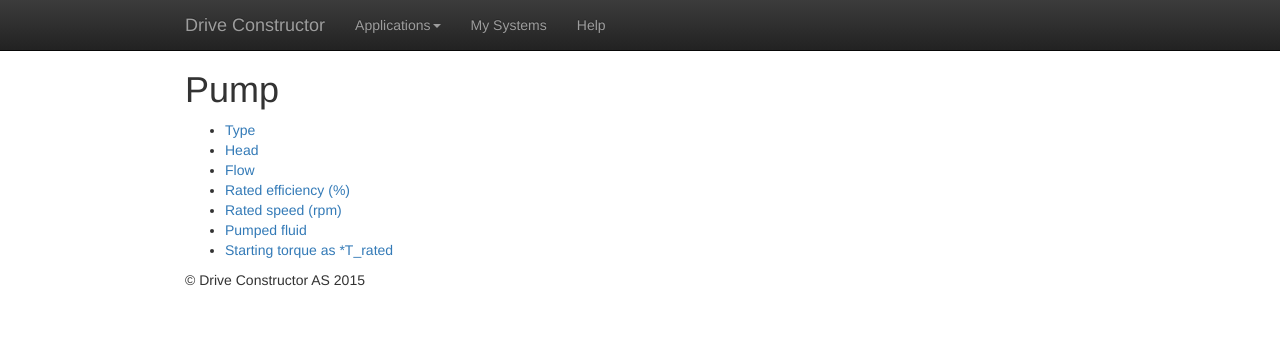
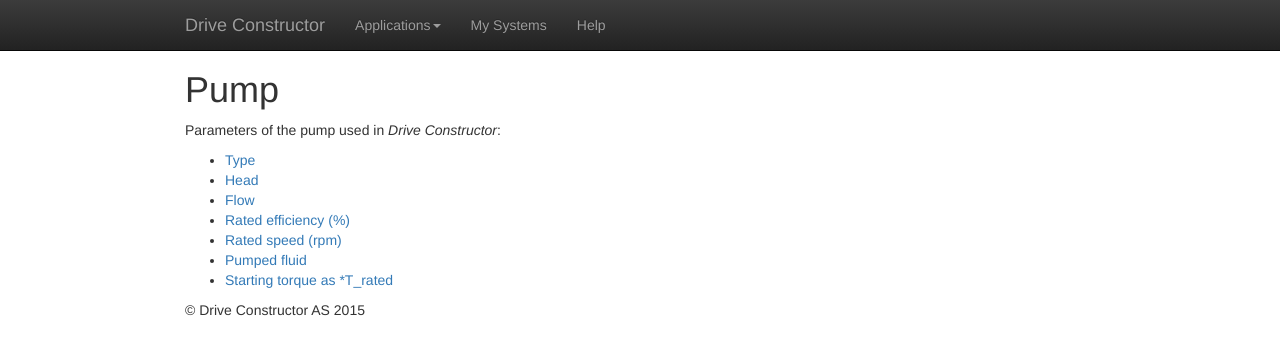
Before and after one commit to Alexey1Gavrilov/drive-constructor-site, a Jekyll site: the page built from help/applications/pump/pump.md, in a window 1280 px wide. Shown: the top 355 px of the page. Built offline with Jekyll 4.4.1, drawn with Linux system fonts in a browser that asks for light colours.

Commit message:
Update pump.md

```diff
--- a/help/applications/pump/pump.md
+++ b/help/applications/pump/pump.md
@@ -4,6 +4,7 @@ layout: default
 
 # Pump
 
+Parameters of the pump used in *Drive Constructor*:
 
 * [Type](pump-types.html)
 * [Head](pump-head.html)
```
